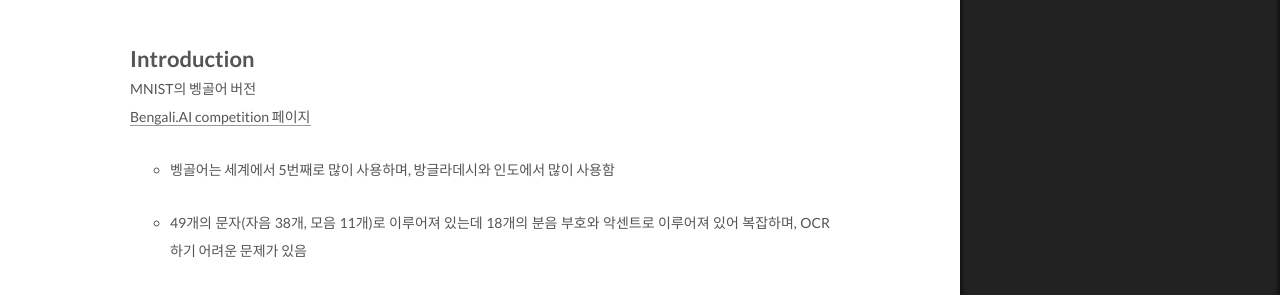
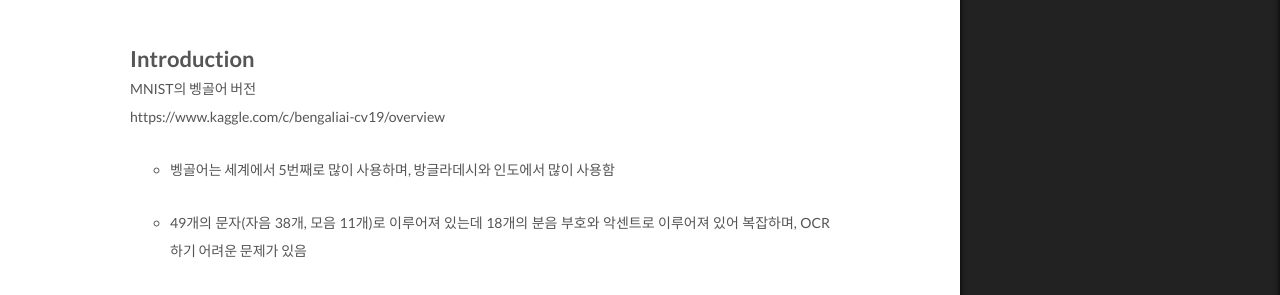
Before and after one commit to CH-Improc/ch-improc.github.io, a Jekyll site: the page built from _posts/2020-03-04-Kaggle-compete-Bengali-AI.md, in a window 1280 px wide and 1400 px high, scrolled down 98 px. Shown: the part 288-583 px from the top of the window. Built offline with Jekyll 4.4.1, drawn with Linux system fonts in a browser that asks for light colours; comment, search, counter and statistics services are not loaded.

Commit message:
add post Kaggle compete - Bengali AI

```diff
--- a/_posts/2020-03-04-Kaggle-compete-Bengali-AI.md
+++ b/_posts/2020-03-04-Kaggle-compete-Bengali-AI.md
@@ -14,7 +14,7 @@ tags:
 # Introduction
 
 MNIST의 벵골어 버전
-[Bengali.AI competition 페이지](https://www.kaggle.com/c/bengaliai-cv19/overview)
+https://www.kaggle.com/c/bengaliai-cv19/overview
 
 
 - 벵골어는 세계에서 5번째로 많이 사용하며, 방글라데시와 인도에서 많이 사용함
@@ -29,4 +29,4 @@ MNIST의 벵골어 버전
 
 # Reference
 
-<https://www.kaggle.com/c/bengaliai-cv19/overview>
+https://www.kaggle.com/c/bengaliai-cv19/overview
```
